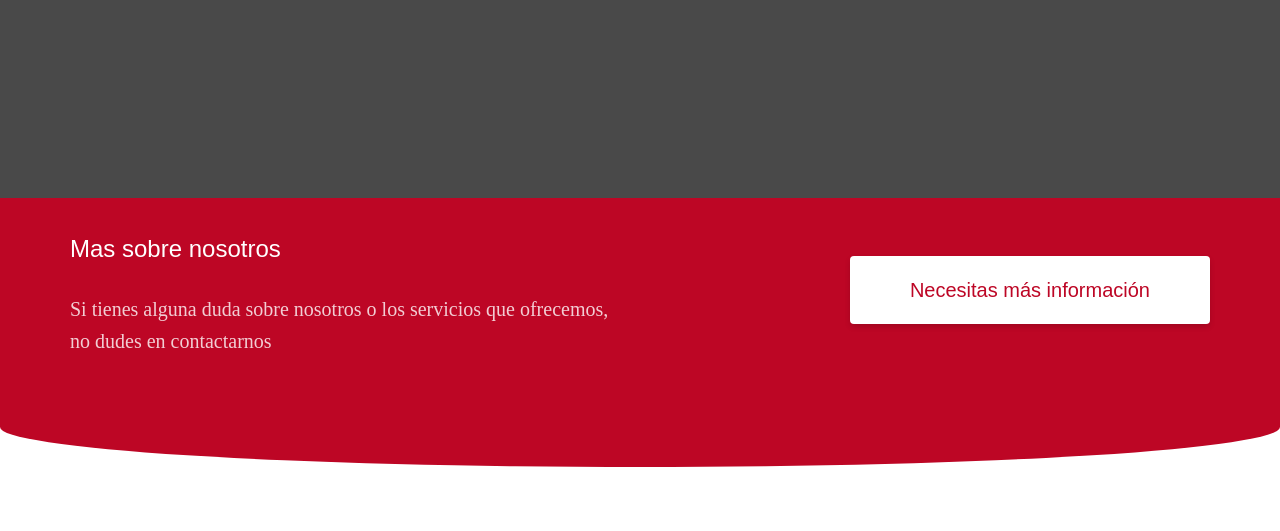
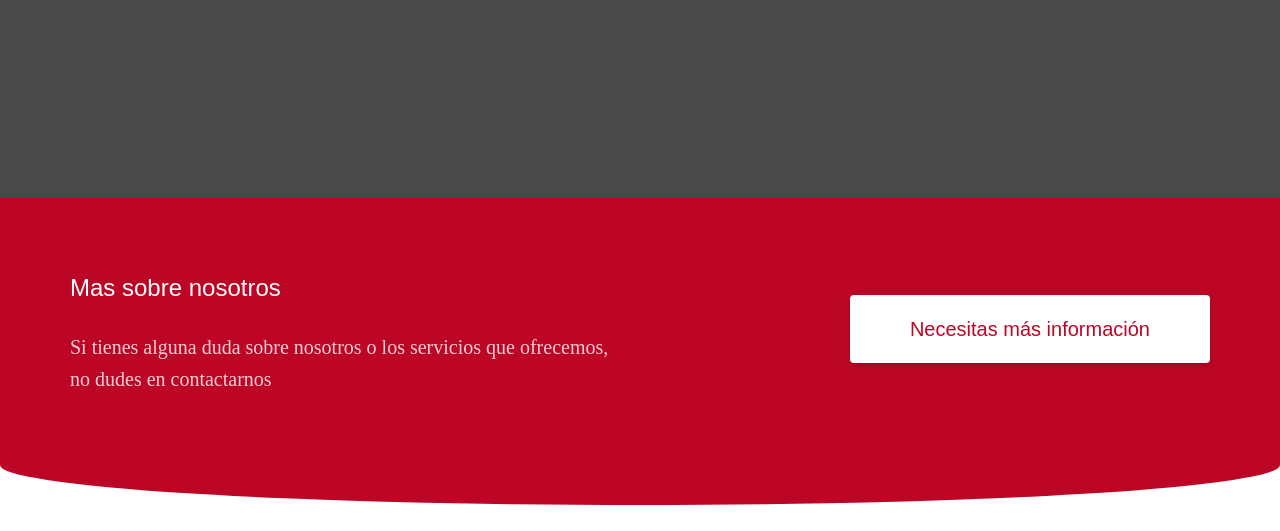
Before and after one commit to jaundeigosl/vpm-landing-page, a PHP site: page / in a window 1280 px wide; the page is wider, and only the part inside the window is pictured. Shown: the part 1469-2000 px from the top of that part. Run offline with PHP 8.4, Linux system fonts and the light colour scheme; some libraries are stand-ins or nearby versions; some web fonts are replaced.

Commit message:
last fixx

```diff
--- a/css/style.css
+++ b/css/style.css
@@ -790,7 +790,7 @@ img {
 
 .getting-started {
   background: #BD0625;
-  padding: 3vw 0 0 0;
+  padding: 6vw 0 0 0;
 }
 .getting-started h3 {
   color: #fff;
```
